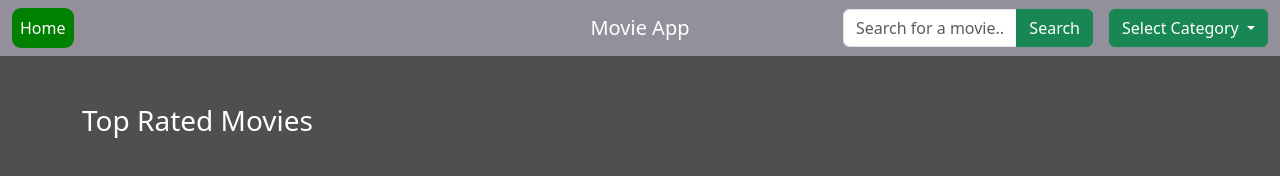
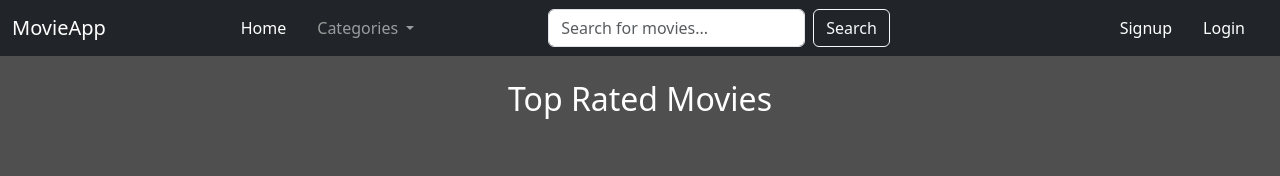
Before and after one commit to parshottam10/movies, a website: page index.html in a window 1280 px wide. Drawn offline with nearby package versions, Linux system fonts and the light colour scheme; no server answers.

Commit message:
Add files via upload

```diff
--- a/index.html
+++ b/index.html
@@ -3,30 +3,27 @@
 <head>
     <meta charset="UTF-8">
     <meta name="viewport" content="width=device-width, initial-scale=1.0">
-    <title>Movie App</title>
+    <title>Movie Website</title>
     <link rel="stylesheet" href="https://cdn.jsdelivr.net/npm/bootstrap@5.3.2/dist/css/bootstrap.min.css">
     <link rel="stylesheet" href="style.css">
 </head>
 <body>
 
-
-<nav class="navbar navbar-expand-lg clg">
+    <nav class="navbar navbar-expand-lg navbar-dark bg-dark">
         <div class="container-fluid">
-        <a class="nav-link text-white hm" href="index.html">Home</a>
-        <a class="navbar-brand navbar-brand-center text-white" href="#">Movie App</a>
-        <button class="navbar-toggler" type="button" data-bs-toggle="collapse" data-bs-target="#navbarNav">
+            <a class="navbar-brand" href="#">MovieApp</a>
+            <button class="navbar-toggler" type="button" data-bs-toggle="collapse" data-bs-target="#navbarNav" aria-controls="navbarNav" aria-expanded="false" aria-label="Toggle navigation">
                 <span class="navbar-toggler-icon"></span>
             </button>
-
-        <div class="collapse navbar-collapse justify-content-end" id="navbarNav">
-            <div class="input-group mx-3" style="width: 250px;">
-                <input type="text" id="searchInput" class="form-control" placeholder="Search for a movie...">
-                <button class="btn btn-success" id="searchButton">Search</button>
-            </div>
-            <div class="dropdown">
-                <button class="btn btn-success dropdown-toggle" type="button" id="categoryDropdown" data-bs-toggle="dropdown" aria-expanded="false">
-                    Select Category
-                </button>
+            <div class="collapse navbar-collapse" id="navbarNav">
+                <ul class="navbar-nav me-auto mb-2 mb-lg-0">
+                    <li class="nav-item">
+                        <a class="nav-link active" aria-current="page" href="#">Home</a>
+                    </li>
+                    <li class="nav-item dropdown">
+                        <a class="nav-link dropdown-toggle" href="#" id="categoryDropdown" role="button" data-bs-toggle="dropdown" aria-expanded="false">
+                            Categories
+                        </a>
                         <ul class="dropdown-menu" aria-labelledby="categoryDropdown">
                             <li><a class="dropdown-item" href="#" data-category="Comedy">Comedy</a></li>
                             <li><a class="dropdown-item" href="#" data-category="Horror">Horror</a></li>
@@ -36,18 +33,32 @@
                             <li><a class="dropdown-item" href="#" data-category="Thriller">Thriller</a></li>
                             <li><a class="dropdown-item" href="#" data-category="Adventure">Adventure</a></li>
                         </ul>
-            </div>
+                    </li>
+                </ul>
+                <form class="d-flex me-auto">
+                    <input class="form-control me-2 search-bar" type="search" placeholder="Search for movies..." aria-label="Search" id="searchInput">
+                    <button class="btn btn-outline-light" type="button" id="searchButton">Search</button>
+                </form>
+                <ul class="navbar-nav ml-auto">
+                    <li class="nav-item">
+                        <a class="nav-link  sign" href="signup.html" target="_blank">Signup</a>
+                    </li>
+                    <li class="nav-item">
+                        <a class="nav-link  login" href="login.html" target="_blank">Login</a>
+                    </li>
+                </ul>
             </div>
         </div>
     </nav>
 
     <div class="container">
-    <h3 class="mt-5">Top Rated Movies</h3>
-    <div class="row" id="topRatedMovies"></div>
+        <h2 class="text-center mt-4">Top Rated Movies</h2>
+        <div class="row" id="topRatedMovies">
+
+        </div>
     </div>
 
-<script type="module" src="script.js"></script>
-
     <script src="https://cdn.jsdelivr.net/npm/bootstrap@5.3.2/dist/js/bootstrap.bundle.min.js"></script>
+    <script src="script.js"></script>
 </body>
 </html>
--- a/style.css
+++ b/style.css
@@ -16,38 +16,23 @@ body {
     color: white;
 }
 
+li >.sign{
+   color: white;
+
+}
+li >.login{
+    color: white;
+ }
 .card-img-top {
-    max-height: 300px;
-    object-fit: cover;
+    height: 300px;
+    width: 100%;
+    object-fit: contain;
 }
 
 .card:hover {
     border-color: #fff;
 }
 
-.movie-details {
-    background-color: black;
-    color: white;
-    padding: 20px;
-}
-
-.card {
-    background-color: black;
-    border: 1px solid #555;
-    overflow: hidden;
-}
-
-.card-img-top {
-    height: 300px;
-    width: 100%;
-    object-fit: cover;
-}
-.clg{
-    background-color:#94909b;
-}
-.sb{
-    margin-left: 20px;
-}
 .card-link {
     text-decoration: none;
     color: inherit;
@@ -67,22 +52,15 @@ body {
     color: #ddd;
     margin-bottom: 0.5rem;
 }
+
 .navbar {
     position: relative;
 }
-.navbar-brand-center {
-    position: absolute;
-    left: 50%;
-    transform: translateX(-50%);
-}
+
 .navbar-nav {
     margin-left: auto;
 }
+
 .nav-item {
     margin-right: 15px;
 }
-.hm{
-    padding: 8px;
-    border-radius: 9px;
-    background-color: green;
-}
```
Lines whose indentation alone changed are shown as unchanged.
